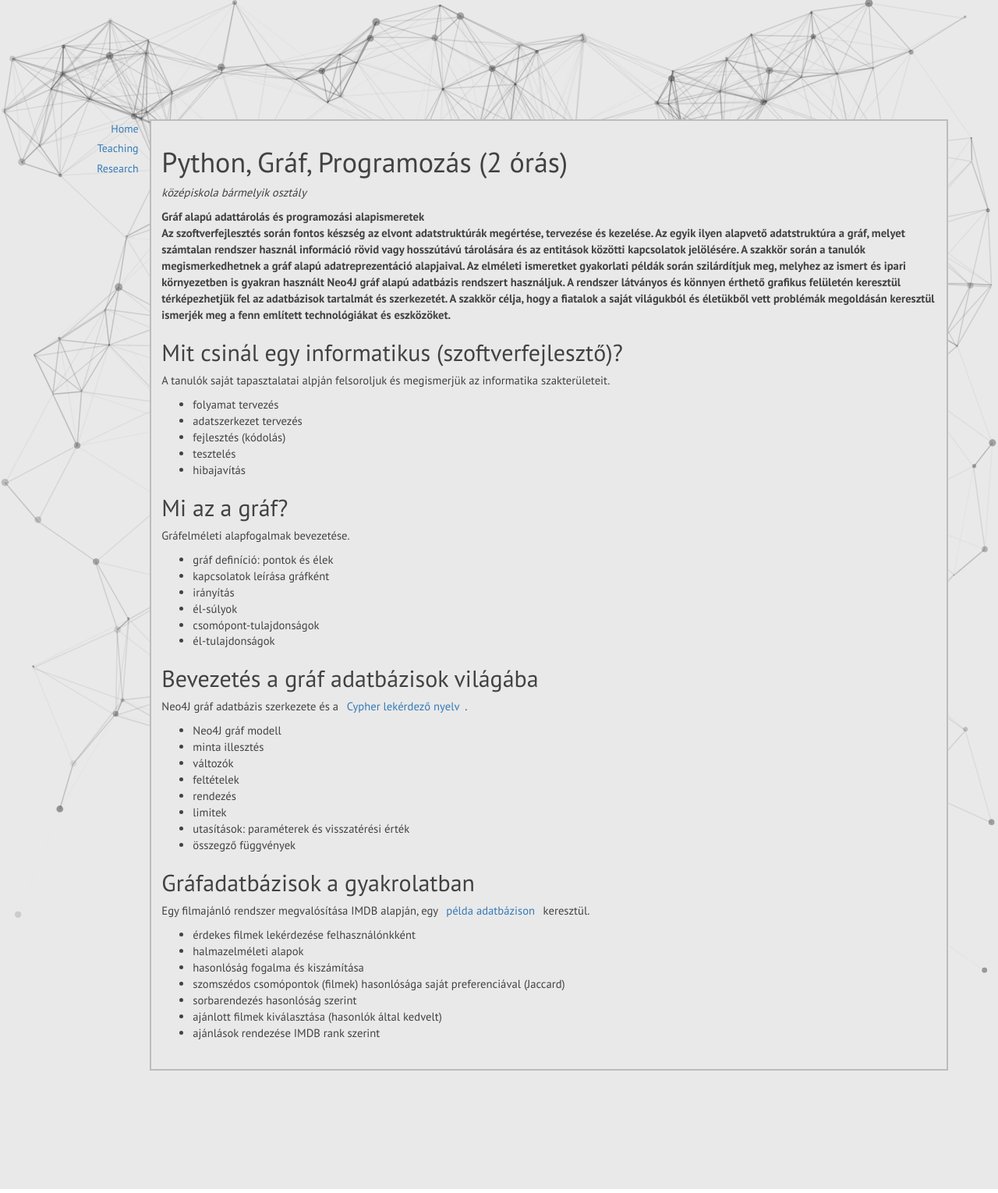
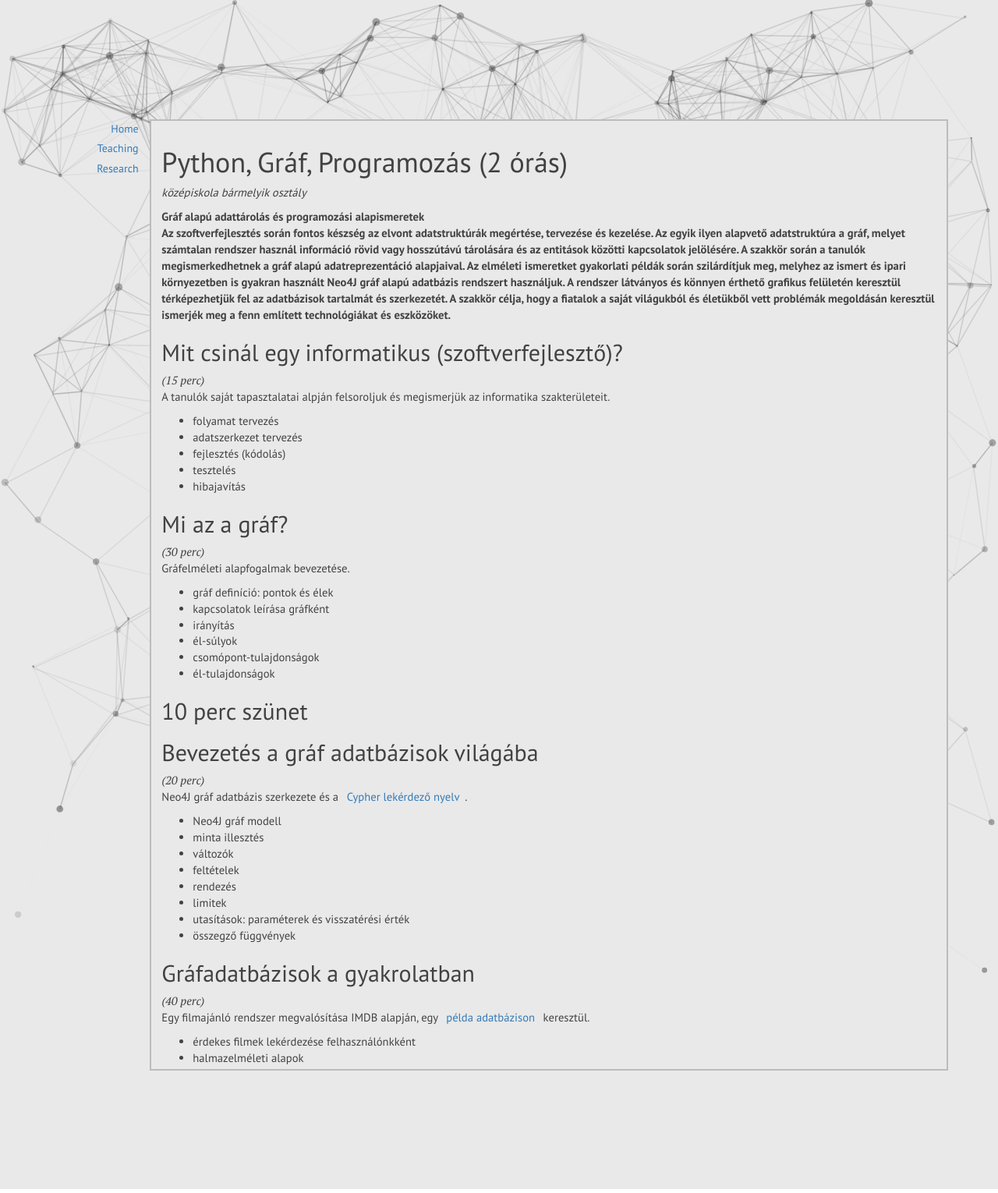
Before and after one commit to geryxyz/geryxyz, a Jekyll site: the page built from content/pgp/secondary-2h.html, in a window 1280 px wide. Shown: the whole page at 78% size. Built offline with Jekyll 4.4.1, drawn with Linux system fonts in a browser that asks for light colours; nearby versions of some CDN libraries; library files that are not in the unit come from our copies.

Commit message:
time slots

```diff
--- a/content/pgp/secondary-2h.html
+++ b/content/pgp/secondary-2h.html
@@ -8,7 +8,7 @@ Az szoftverfejlesztés során fontos készség az elvont adatstruktúrák megér
 A szakkör során a tanulók megismerkedhetnek a gráf alapú adatreprezentáció alapjaival. Az elméleti ismeretket gyakorlati példák során szilárdítjuk meg, melyhez az ismert és ipari környezetben is gyakran használt Neo4J gráf alapú adatbázis rendszert használjuk. A rendszer látványos és könnyen érthető grafikus felületén keresztül térképezhetjük fel az adatbázisok tartalmát és szerkezetét. A szakkör célja, hogy a fiatalok a saját világukból és életükből vett problémák megoldásán keresztül ismerjék meg a fenn említett technológiákat és eszközöket.</p>
 
 <h2>Mit csinál egy informatikus (szoftverfejlesztő)?</h2>
-<p class="overview">A tanulók saját tapasztalatai alpján felsoroljuk és megismerjük az informatika szakterületeit.</p>
+<p class="overview"><span class="emph">(15 perc)</span><br/>A tanulók saját tapasztalatai alpján felsoroljuk és megismerjük az informatika szakterületeit.</p>
 <ul>
   <li>folyamat tervezés</li>
   <li>adatszerkezet tervezés</li>
@@ -18,7 +18,7 @@ A szakkör során a tanulók megismerkedhetnek a gráf alapú adatreprezentáci
 </ul>
 
 <h2>Mi az a gráf?</h2>
-<p class="overview">Gráfelméleti alapfogalmak bevezetése.</p>
+<p class="overview"><span class="emph">(30 perc)</span><br/>Gráfelméleti alapfogalmak bevezetése.</p>
 <ul>
   <li>gráf definíció: pontok és élek</li>
   <li>kapcsolatok leírása gráfként</li>
@@ -28,8 +28,10 @@ A szakkör során a tanulók megismerkedhetnek a gráf alapú adatreprezentáci
   <li>él-tulajdonságok</li>
 </ul>
 
+<h2>10 perc szünet</h2>
+
 <h2>Bevezetés a gráf adatbázisok világába</h2>
-<p class="overview">Neo4J gráf adatbázis szerkezete és a <a href="https://neo4j.com/developer/cypher-query-language/">Cypher lekérdező nyelv</a>.</p>
+<p class="overview"><span class="emph">(20 perc)</span><br/>Neo4J gráf adatbázis szerkezete és a <a href="https://neo4j.com/developer/cypher-query-language/">Cypher lekérdező nyelv</a>.</p>
 <ul>
   <li>Neo4J gráf modell</li>
   <li>minta illesztés</li>
@@ -42,7 +44,7 @@ A szakkör során a tanulók megismerkedhetnek a gráf alapú adatreprezentáci
 </ul>
 
 <h2>Gráfadatbázisok a gyakrolatban</h2>
-<p class="overview">Egy filmajánló rendszer megvalósítása IMDB alapján, egy <a href="https://neo4j.com/sandbox-v2/">példa adatbázison</a> keresztül.</p>
+<p class="overview"><span class="emph">(40 perc)</span><br/>Egy filmajánló rendszer megvalósítása IMDB alapján, egy <a href="https://neo4j.com/sandbox-v2/">példa adatbázison</a> keresztül.</p>
 <ul>
   <li>érdekes filmek lekérdezése felhasználónkként</li>
   <li>halmazelméleti alapok</li>
```
